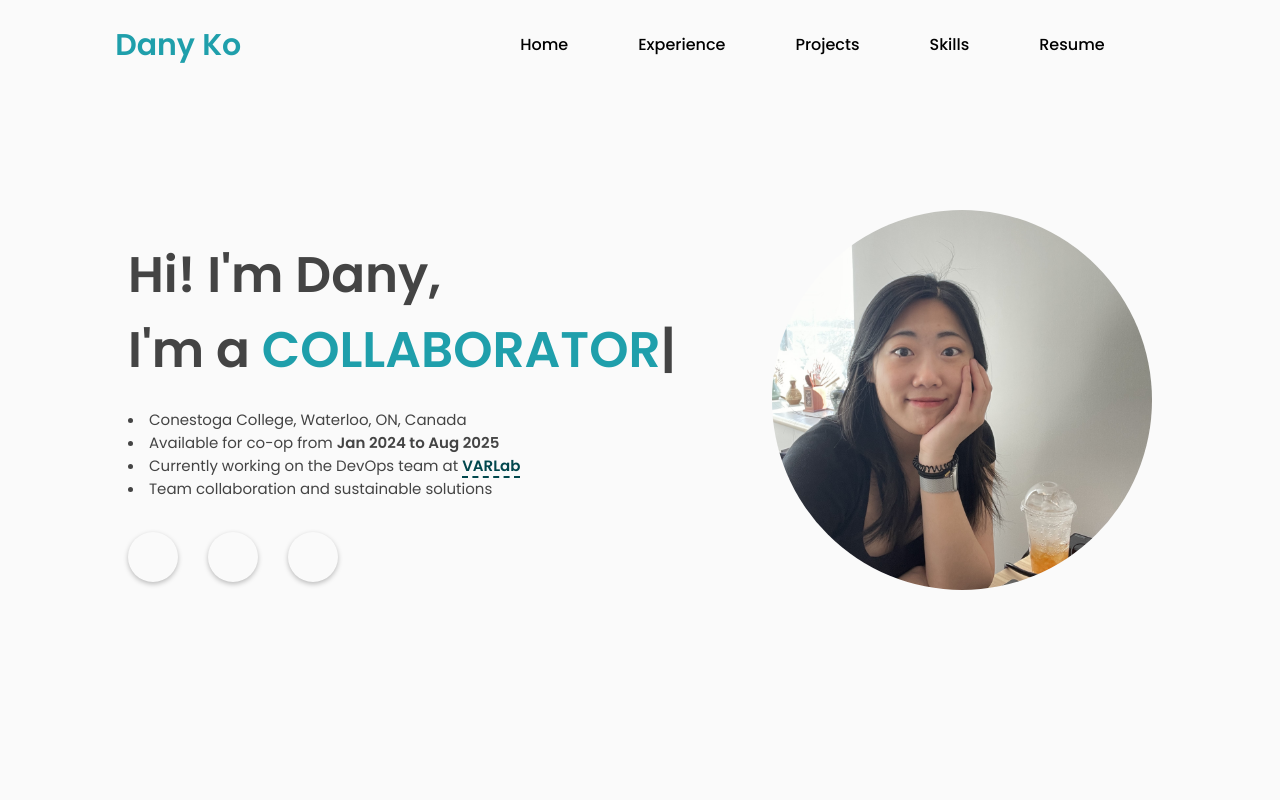
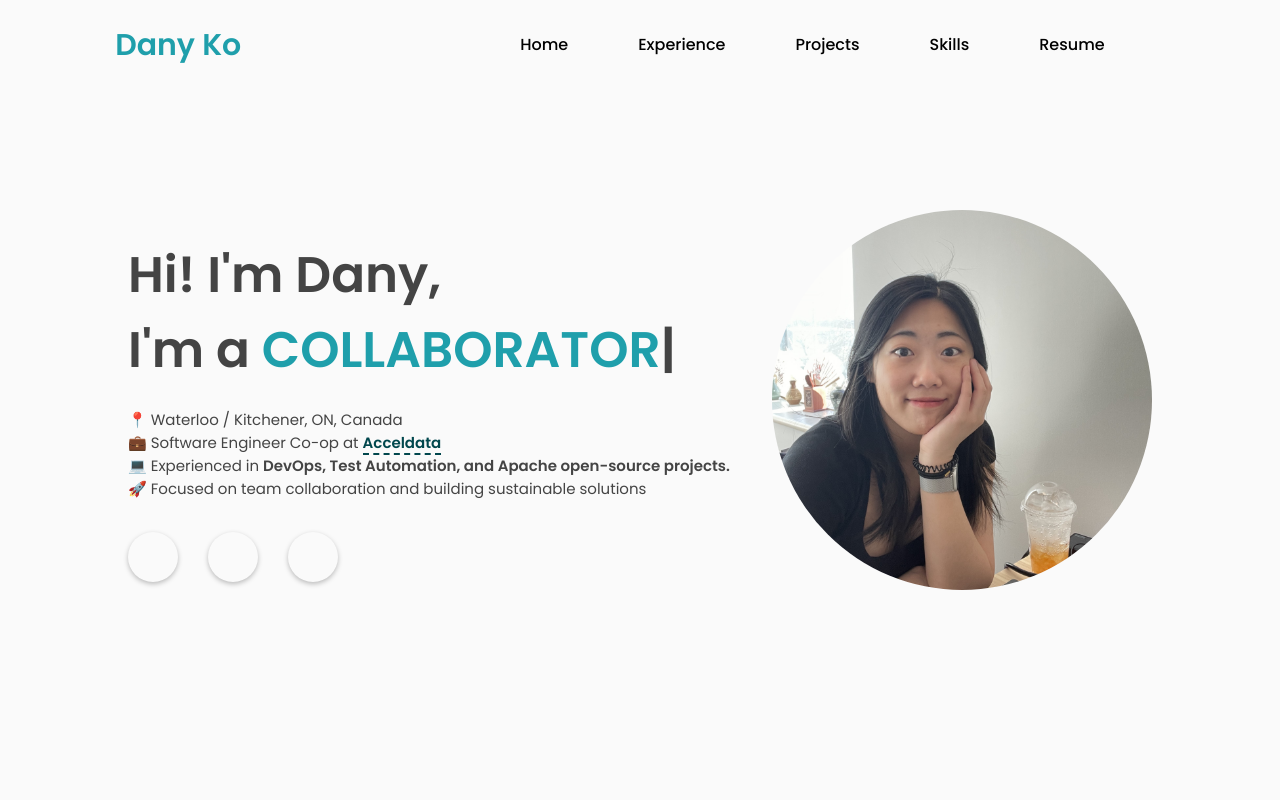
Before and after one commit to Ko-dany/Ko-dany.github.io, a React (Vite) app: page / in a window 1280 px wide. Shown: the top 800 px of the page. Built offline with nearby package versions, Linux system fonts and the light colour scheme; some icons are missing.

Commit message:
Upload the latest resume and update intro page

```diff
--- a/src/components/Intro.tsx
+++ b/src/components/Intro.tsx
@@ -33,23 +33,29 @@ const Intro: React.FC = () => {
           </p>
         </div>
         <div className="intro_text_info">
-          <ul>
-            <li>Conestoga College, Waterloo, ON, Canada</li>
+          <ul style={{ listStyleType: "none" }}>
+            <li>📍 Waterloo / Kitchener, ON, Canada</li>
             <li>
-              Available for co-op from <span>Jan 2024 to Aug 2025</span>
-            </li>
-            <li>
-              Currently working on the DevOps team at{" "}
+              💼 Software Engineer Co-op at{" "}
               <a
                 className="company_link"
-                href="https://www.linkedin.com/company/varlab-virtual-and-augmented-reality-lab/posts/?feedView=all"
+                href="https://www.acceldata.io/about-us"
                 target="_blank"
                 rel="noopener noreferrer"
               >
-                VARLab
+                Acceldata
               </a>
             </li>
-            <li>Team collaboration and sustainable solutions</li>
+            <li>
+              💻 Experienced in{" "}
+              <span>
+                DevOps, Test Automation, and Apache open-source projects.
+              </span>
+            </li>
+            <li>
+              🚀 Focused on team collaboration and building sustainable
+              solutions
+            </li>
           </ul>
         </div>
         <div className="social_icons">
```
Also changed, not shown: 1 other file (tests, documents, lock files or other folders).
